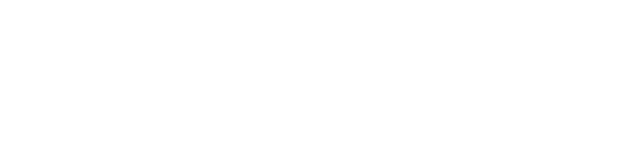
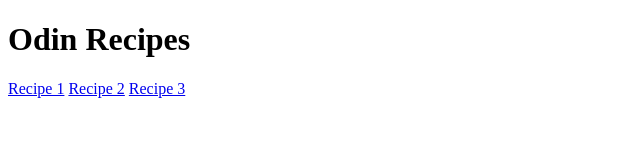
Before and after one commit to jessjuniper/odin-recipes, a plain HTML site: page index.html in a window 1280 px wide. Shown: the whole page, without its empty margins (0-640 px from the left). Drawn offline with Linux system fonts and the light colour scheme.

Commit message:
Add links in index.html to recipe HTML pages

```diff
--- a/index.html
+++ b/index.html
@@ -6,6 +6,9 @@
     <title>Odin Recipes</title>
 </head>
 <body>
-
+    <h1>Odin Recipes</h1>
+    <a href="recipes/recipe1.html">Recipe 1</a>
+    <a href="recipes/recipe2.html">Recipe 2</a>
+    <a href="recipes/recipe3.html">Recipe 3</a>
 </body>
 </html>
```
